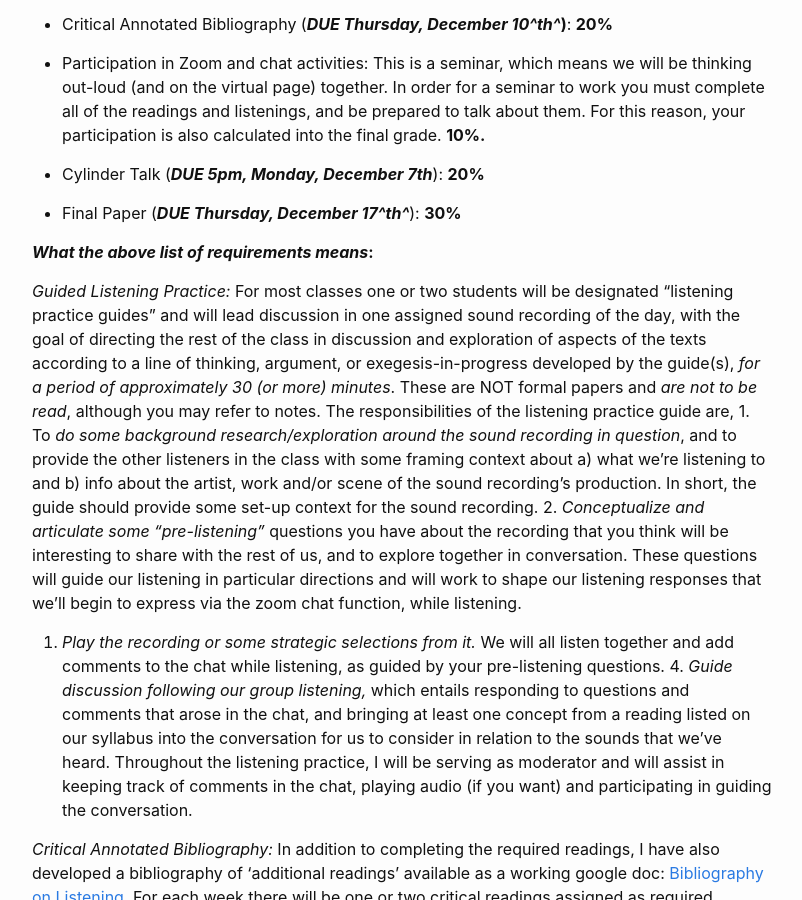
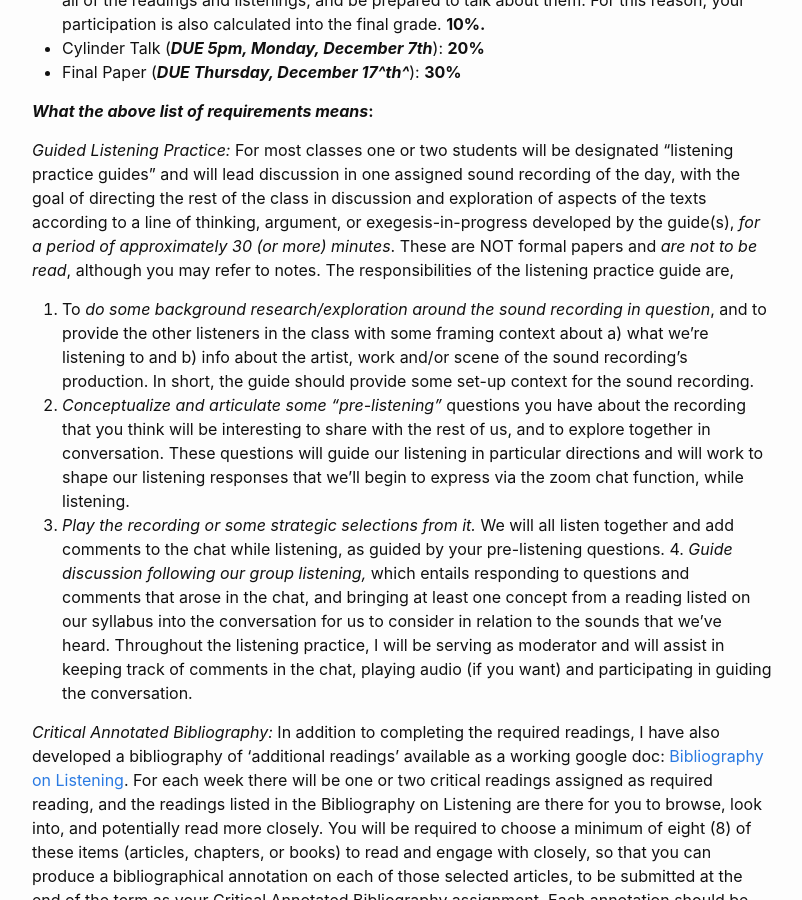
Before and after one commit to jentery/SWDemo, a Jekyll site: the page built from _output_documents/Camlot 2021_ENGL 604B_2 - (Literary) Listening as Cultural Technique SYLLABUS Fall 2022.md, in a window 1280 px wide and 900 px high, scrolled down 1769 px. Shown: the whole window, without its empty margins (238-1040 px from the left). Built offline with Jekyll 4.4.1, drawn with Linux system fonts in a browser that asks for light colours; some of the changed text lies outside the part shown.

Commit message:
Update Camlot 2021_ENGL 604B_2 - (Literary) Listening as Cultural Technique SYLLABUS Fall 2022.md

```diff
--- a/_output_documents/Camlot 2021_ENGL 604B_2 - (Literary) Listening as Cultural Technique SYLLABUS Fall 2022.md
+++ b/_output_documents/Camlot 2021_ENGL 604B_2 - (Literary) Listening as Cultural Technique SYLLABUS Fall 2022.md
@@ -54,7 +50,7 @@
 describe and explain what listening means within the context of "the
 literary."
 
-**Required and "Additional" Readings*:*
+*Required and "Additional" Readings*:*
 
 Well, this semester we've had to go 100% digital. *Required readings*
 can be found via our Moodle site either on **Course Reserve (CR)**, or
@@ -99,33 +95,26 @@
 In addition to these recordings you will need to access and listen to
 the following audiobooks (available via Audible.ca or other vendors):
 
-[*A Christmas Carol* by Charles Dickens, performed by Tim
+* [*A Christmas Carol* by Charles Dickens, performed by Tim
 Curry](https://www.audible.ca/pd/A-Christmas-Carol-A-Signature-Performance-by-Tim-Curry-Audiobook/B071VM47DN?qid=1598632000&sr=1-1&ref=a_search_c3_lProduct_1_1&pf_rd_p=65c74350-6dfb-47fa-85fd-1459a4762abd&pf_rd_r=5BRFR5DTE23EKX4KWRMK)
 (Audible Audiobook-Unabridged)
-
-[*A Christmas Carol* (version 08 dramatic reading), LibriVox
+* [*A Christmas Carol* (version 08 dramatic reading), LibriVox
 recording](https://librivox.org/a-christmas-carol-dramatic-reading-by-charles-dickens/)
 (LibriVox version, free)
-
-[*Split Tooth, written and narrated by Tanya
-Tagaq*](https://www.audible.ca/pd/Split-Tooth-Audiobook/073523745X?qid=1598632968&sr=1-1&ref=a_search_c3_lProduct_1_1&pf_rd_p=65c74350-6dfb-47fa-85fd-1459a4762abd&pf_rd_r=QVMJFHRRACT19TWA31V8)
-(Audible Audiobook-Unabridged)
+* [*Split Tooth, written and narrated by Tanya
+Tagaq*](https://www.audible.ca/pd/Split-Tooth-Audiobook/073523745X?qid=1598632968&sr=1-1&ref=a_search_c3_lProduct_1_1&pf_rd_p=65c74350-6dfb-47fa-85fd-1459a4762abd&pf_rd_r=QVMJFHRRACT19TWA31V8) (Audible Audiobook-Unabridged)
 
 Requirements:
 
 - Guided Listening Practice **20%**
-
 - Critical Annotated Bibliography (***DUE Thursday, December 10^th^*)**:
   **20%**
-
 - Participation in Zoom and chat activities: This is a seminar, which
   means we will be thinking out-loud (and on the virtual page) together.
   In order for a seminar to work you must complete all of the readings
   and listenings, and be prepared to talk about them. For this reason,
   your participation is also calculated into the final grade. **10%.**
-
 - Cylinder Talk (***DUE 5pm, Monday, December 7th***): **20%**
-
 - Final Paper (***DUE Thursday, December 17^th^***): **30%**
 
 ***What the above list of requirements means*:**
@@ -138,12 +127,15 @@
 developed by the guide(s), *for a period of approximately 30 (or more)
 minutes*. These are NOT formal papers and *are not to be read*, although
 you may refer to notes. The responsibilities of the listening practice
-guide are, 1. To *do some background research/exploration around the
+guide are,
+
+1. To *do some background research/exploration around the
 sound recording in question*, and to provide the other listeners in the
 class with some framing context about a) what we're listening to and b)
 info about the artist, work and/or scene of the sound recording's
 production. In short, the guide should provide some set-up context for
-the sound recording. 2. *Conceptualize and articulate some
+the sound recording.
+2. *Conceptualize and articulate some
 "pre-listening"* questions you have about the recording that you think
 will be interesting to share with the rest of us, and to explore
 together in conversation. These questions will guide our listening in
@@ -280,7 +272,7 @@
 (2020-21) page on the Student
 hub](http://www.concordia.ca/students/registration/term-dates-deadlines.html).
 
-***WEEKLY SCHEDULE***
+*WEEKLY SCHEDULE*
 
 **WEEK 1 (SEPT 7): Labour Day, No class meeting. Warm up readings and
 listenings are assigned for your preparatory pleasure (and some will be
@@ -292,26 +284,26 @@
 *Listenings*: Pauline Oliveros, "The Difference Between Hearing and
 Listening" (M); R. Murray Schafer, "Listen" (NFB 2009) (M).
 
-### WEEK 2 (SEPT 14): Introductions; Review of Syllabus; Class Methods; Discussion of Preparatory Required Readings and First Listening Exercises.
+**WEEK 2 (SEPT 14): Introductions**; Review of Syllabus; Class Methods; Discussion of Preparatory Required Readings and First Listening Exercises.
 
 *Readings*: **Jonathan Sterne,** "6. Hearing" (CR); **Tom Rice**, "9.
 Listening" (CR); **Mara Mills**, "4. Deafness" (CR); **Robert
 Browning,** "My Last Duchess" (M); **Jane Austen,** from *Pride and
 Prejudice* -- Chapter 58 (M).
 
-### *Listenings*: Alfred Tennyson, "The Charge of the Light Brigade" (recorded 1898) (M); Lewis Waller, reciting "The Charge of the Light Brigade" (M); Henry Ainley, reciting "The Charge of the Light Brigade" (M).
+*Listenings*: Alfred Tennyson, "The Charge of the Light Brigade" (recorded 1898) (M); Lewis Waller, reciting "The Charge of the Light Brigade" (M); Henry Ainley, reciting "The Charge of the Light Brigade" (M).
 
 *Suggested Additional:* S.T. Coleridge and William Wordsworth, *Lyrical
 Ballads, With a Few Other Poems* (1898) (M); John Stuart Mill, "What is
 Poetry?" (1833, 1859) (M)**.**
 
-### WEEK 3 (SEPT 21): Listening and/as Cultural Technique
+**WEEK 3 (SEPT 21): Listening and/as Cultural Technique**
 
 *Readings*: **Jonathan Sterne,** "Audio Technique and Media"; **Bernhard
 Siegert,** "Cultural Techniques: Or the End of the Intellectual Postwar
 Era in German Media Theory"; **Mara Mills,** "Lessons in Queer Voice".
 
-### *Listenings*: Alvin Lucifer, "I am Sitting in a Room" (Lovely Music Ltd., 1981) (M); Jordan Scott, "Performs at the SpokenWeb Symposium, Vancouver, 20 May 2019".
+*Listenings*: Alvin Lucifer, "I am Sitting in a Room" (Lovely Music Ltd., 1981) (M); Jordan Scott, "Performs at the SpokenWeb Symposium, Vancouver, 20 May 2019".
 
 *Suggested Additional:* Grant Wythoff, ed. *Amodern 9: Techniques and
 Technologies* (2020) (M).
@@ -322,14 +314,14 @@
 Listening Modes", "8. The Listening Intention"; **Michel Chion**, "2.
 The Three Listening Modes" (CR); **Roland Barthes,** "Listening"
 
-### *Listenings*: The Dial-A-Poem Poets, 1972 (via ubuweb) (M)
+*Listenings*: The Dial-A-Poem Poets, 1972 (via ubuweb) (M)
 
 **WEEK 5 (OCT 5): Relational and Rhetorical Listening**
 
 *Readings*: **Brandon LaBelle**, "Auditory Relations" (CR); **Krista
 Ratcliffe,** "Rhetorical Listening" (CR).
 
-### *Listenings*: Jackson MacLow, "Number of Symmetries" \[21:12-41:13\] at SGWP Series (M); The Four Horsemen, "Two Nights" (1988) (M).
+*Listenings*: Jackson MacLow, "Number of Symmetries" \[21:12-41:13\] at SGWP Series (M); The Four Horsemen, "Two Nights" (1988) (M).
 
 **WEEK 6 (OCT 12): Thanksgiving. No Class Meeting.**
 
@@ -340,9 +332,9 @@
 Music* (2019) (CR); **Amiri Baraka,** "Three Modes of History and
 Culture"; "Black Art" (M).
 
-### *Listenings*: Amiri Baraka, "Three Modes of History and Culture", from a reading at the Asilomar Negro Writers Conference, Pacific Grove, CA, 1964, Track 14 (at Pennsound); "Black Art"; \"Kongo Bells\"(M); Jack Kerouac, "American Haikus" (M).
+*Listenings*: Amiri Baraka, "Three Modes of History and Culture", from a reading at the Asilomar Negro Writers Conference, Pacific Grove, CA, 1964, Track 14 (at Pennsound); "Black Art"; \"Kongo Bells\"(M); Jack Kerouac, "American Haikus" (M).
 
-### *Suggested Additional*: Jennifer Stoever, *The Sonic Color Line* (2016) (CR).
+*Suggested Additional*: Jennifer Stoever, *The Sonic Color Line* (2016) (CR).
 
 **WEEK 8 (OCT 26): Listening Dimensions**
 
@@ -351,7 +343,7 @@
 and Voice: Phenomenologies of Sound* (CR); **T.S. Eliot,** *The Waste
 Land* (M).
 
-### *Listenings*: T.S. Eliot, *The Waste Land* \[1946\] (M).
+*Listenings*: T.S. Eliot, *The Waste Land* \[1946\] (M).
 
 **WEEK 9 (NOV 3): "Literary" Listening I: Prosodic Listening**
 
@@ -359,9 +351,9 @@
 Allen Poe" (CR); "English Prosody" from *Princeton Encyclopedia of
 Poetry and Poetics* (M).
 
-### *Listenings*: Bransby Williams, Edgar Allen Poe, "The Bells" as performed by Basil Rathbone (M); Christian Bok, "Synth Loops", "Mushroom Clouds", "Motorized Razors" from *The Cyborg Opera*; "Ubu Hubbub" (M).
+*Listenings*: Bransby Williams, Edgar Allen Poe, "The Bells" as performed by Basil Rathbone (M); Christian Bok, "Synth Loops", "Mushroom Clouds", "Motorized Razors" from *The Cyborg Opera*; "Ubu Hubbub" (M).
 
-### *Suggested Additional*: Charles Bernstein, "Introduction" to *Close Listening* (CR); Craig Dworkin, *A Handbook of Protocols for Literary Listening* (M).
+*Suggested Additional*: Charles Bernstein, "Introduction" to *Close Listening* (CR); Craig Dworkin, *A Handbook of Protocols for Literary Listening* (M).
 
 **WEEK 10 (NOV 10): Ubiquitous Listening**
 
@@ -370,9 +362,9 @@
 (CR); **Kate Crawford,** "Following You: Disciplines of Listening in
 Social Media" (CR).
 
-### *Listenings*: Rupi Kaur, selected videoed performances from *Milk and Honey* and other works (M); Dylan Thomas, "Do Not Go Gentle Into That Goodnight" (M); Robert Frost, "The Road Not Taken".
+*Listenings*: Rupi Kaur, selected videoed performances from *Milk and Honey* and other works (M); Dylan Thomas, "Do Not Go Gentle Into That Goodnight" (M); Robert Frost, "The Road Not Taken".
 
-### *Suggested Additional*: T.W. Adorno, "On Jazz" (M).
+*Suggested Additional*: T.W. Adorno, "On Jazz" (M).
 
 **WEEK 11 (NOV 17): Listening with the Body**
 
@@ -380,9 +372,9 @@
 Hearing" from *Thresholds of Listening: Sound, Technics, Space* (2015)
 (CR); **Deborah Kapchan,** "3. Body" from *Keywords in Sound* (CR).
 
-### *Listenings*: Laurie Anderson, "Late Show" from the album *Home of the Brave* (1984) (M); Laurie Anderson performs "Walk the Dog" on Late Night with David Letterman (8 May 1984) (M).
+*Listenings*: Laurie Anderson, "Late Show" from the album *Home of the Brave* (1984) (M); Laurie Anderson performs "Walk the Dog" on Late Night with David Letterman (8 May 1984) (M).
 
-### *Suggested Additional*: Stephen Connor, *Dumbstruck: A Cultural History of Ventriloquism* (CR).
+*Suggested Additional*: Stephen Connor, *Dumbstruck: A Cultural History of Ventriloquism* (CR).
 
 **WEEK 12 (NOV 24): Listening and Sound Pedagogy**
 
@@ -391,7 +383,7 @@
 (51-67) from *Sounding Composition: Multimodal Pedagogies for Embodied
 Listening* (2018) (CR).
 
-### *Listenings*: Hannah MacGregor, SpokenWeb Podcast, Episode 7, "The Voice is Intact: Finding Gwendolyn MacEwen in the Archive" (M); Gwendolyn MacEwen, "I Should have Predicted" (00:07:18 -- 00:09:32), and full reading at Sir George Williams poetry Series. 18 November 1966 (M).
+*Listenings*: Hannah MacGregor, SpokenWeb Podcast, Episode 7, "The Voice is Intact: Finding Gwendolyn MacEwen in the Archive" (M); Gwendolyn MacEwen, "I Should have Predicted" (00:07:18 -- 00:09:32), and full reading at Sir George Williams poetry Series. 18 November 1966 (M).
 
 **WEEK 13 (NOV 30): Hungry Listening**
 
```
Also changed, not shown: other parts of _output_documents/Camlot 2021_ENGL 604B_2 - (Literary) Listening as Cultural Technique SYLLABUS Fall 2022.md (+9 -13 lines).
